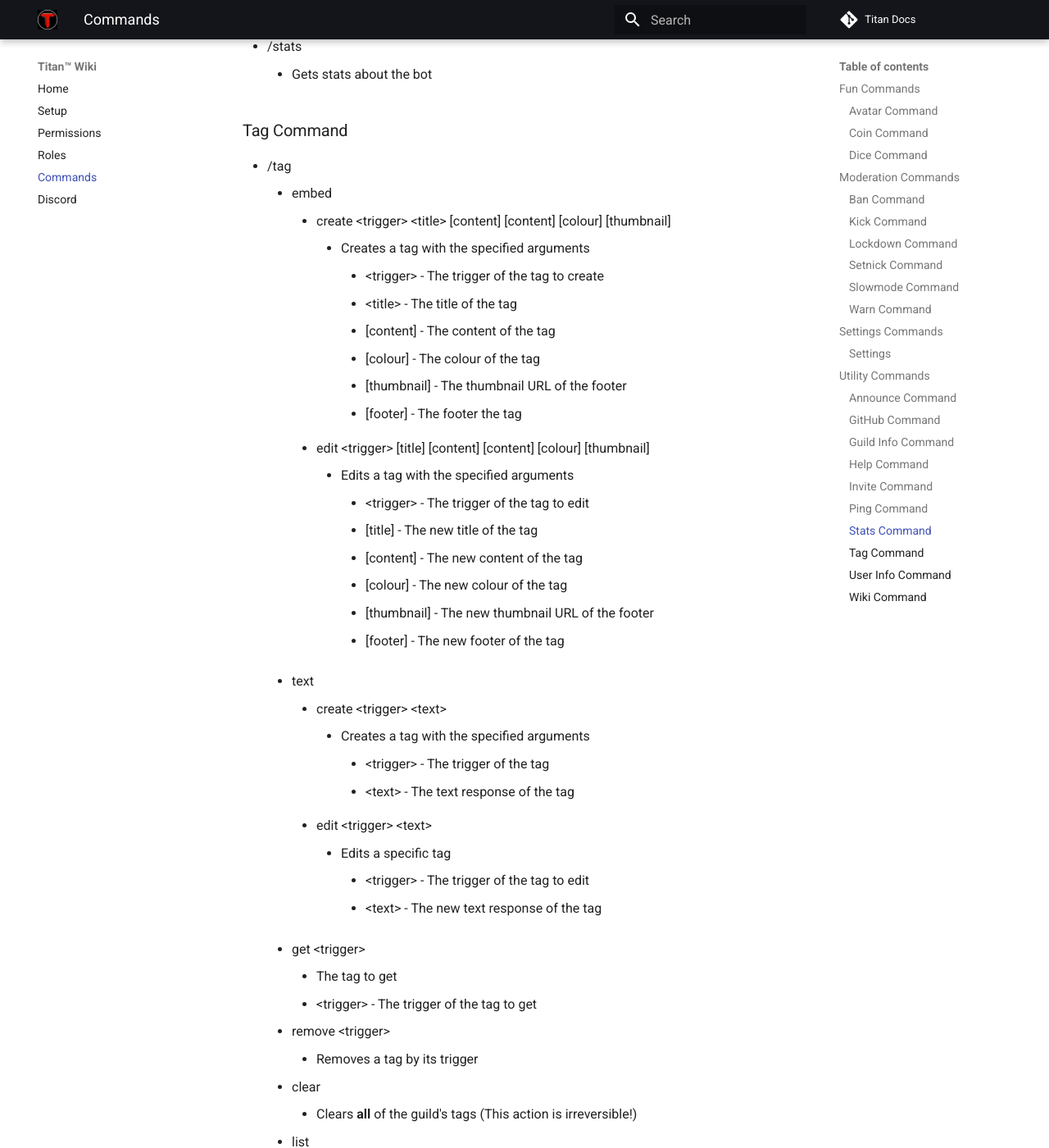
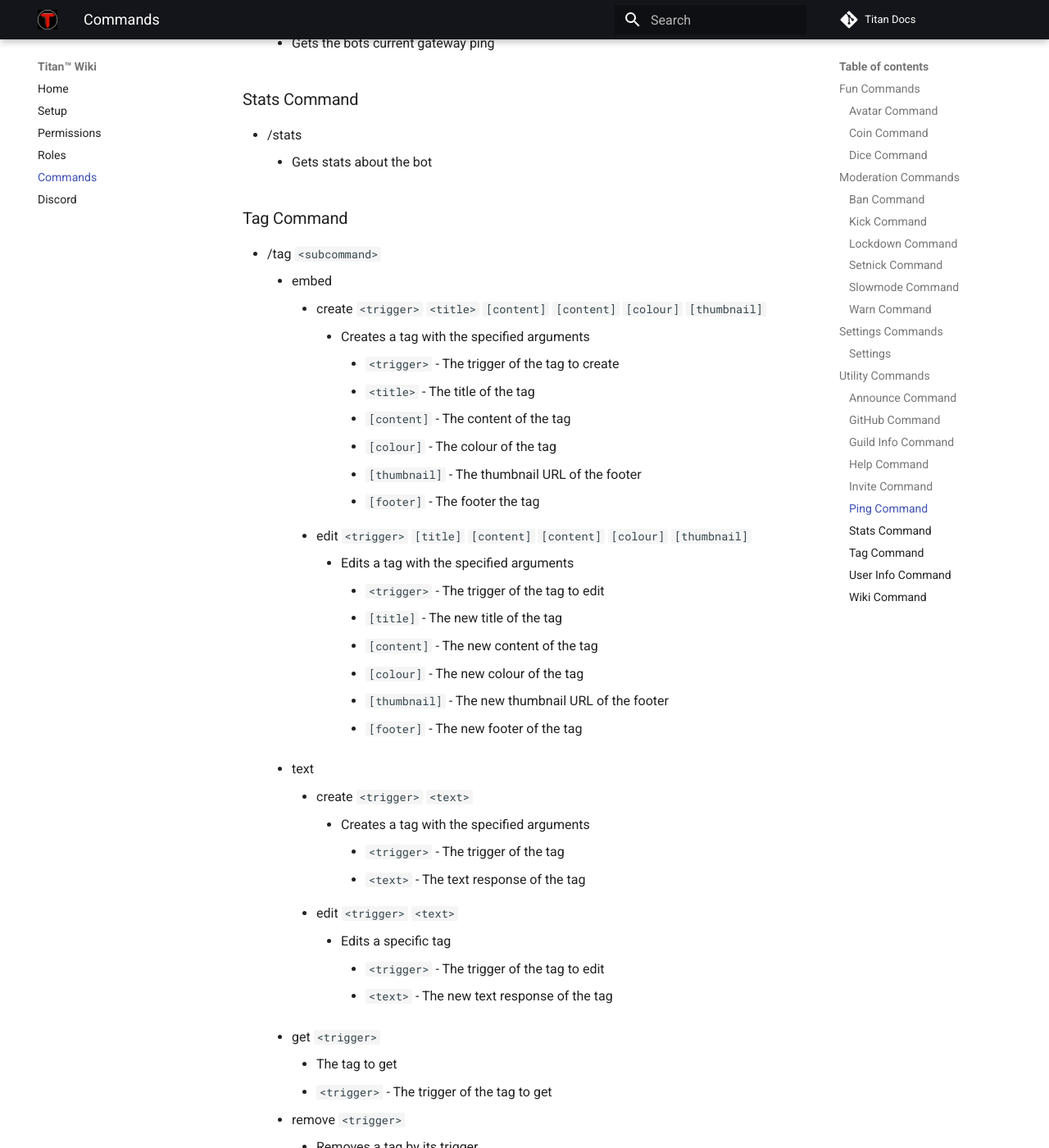
Before and after one commit to ANutley/Titan-Docs, an MkDocs documentation site: the page built from docs/commands.md, in a window 1280 px wide and 1400 px high, scrolled down 6304 px. Shown: the whole window at 82% size. Built offline with MkDocs 1.6.1 and Material for MkDocs 9.7.7, drawn with Linux system fonts in a browser that asks for light colours; comment, search, counter and statistics services are not loaded; some of the changed text lies outside the part shown.

Commit message:
More tweaks

```diff
--- a/docs/commands.md
+++ b/docs/commands.md
@@ -8,9 +8,9 @@
 
 ### Avatar Command
 
-* /avatar [user]
+* /avatar `[user]`
     * Finds the avatar of a user
-        * [user] - The user you want to find the avatar of
+        * `[user]` - The user you want to find the avatar of
 
 ### Coin Command
 
@@ -53,36 +53,36 @@
 
 ### Setnick Command
 
-* /setnick <user\> [nickname]
+* /setnick `<user>` `[nickname]`
     * Changes the nickname of the specified user
-        * <user\> The user to change the nickname of
-        * [nickname] The nickname that the current nickname should be changed to (run without this option to clear the existing nickname)
+        * `<user>` The user to change the nickname of
+        * `[nickname]` The nickname that the current nickname should be changed to (run without this option to clear the existing nickname)
 
 ### Slowmode Command
 
-* /slowmode [channel] [hours] [minutes] [seconds]
+* /slowmode `[channel]` `[hours]` `[minutes]` `[seconds]`
     * Changes the slowmode of a channel, maximum of 1 message per 6 hours (Run without any time related option to disable slowmode)
-        * [channel] - The channel to change the slowmode of a channel. Uses the current channel if this option is not specified
-        * [hours] - The time in hours to set the slowmode rate to
-        * [minutes] - The time in minutes to set the slowmode rate to
-        * [seconds] - The time in seconds to set the slowmode rate to
+        * `[channel]` - The channel to change the slowmode of a channel. Uses the current channel if this option is not specified
+        * `[hours]` - The time in hours to set the slowmode rate to
+        * `[minutes]` - The time in minutes to set the slowmode rate to
+        * `[seconds]` - The time in seconds to set the slowmode rate to
 
 ### Warn Command
 
-* /warn <subcommandgroup\>
-    * add <user\> <reason\>
+* /warn
+    * add `<user>` `<reason>`
         * Adds a warning to a user
-        * <user\> - The user to add the warning to
-        * <reason\> - The reason for the warning
-    * remove <warning id\>
-        * Removes a warning from a user by its warning id (This can be found via the /warn list <user> command)
-        * <warning id\> The id of the warning to remove
-    * list <user\>
+            * `<user>` - The user to add the warning to
+            * `<reason>` - The reason for the warning
+    * remove `<warning id>`
+        * Removes a warning from a user by its warning id (This can be found via the /warn list `<user>` command)
+            * `<warning id>` The id of the warning to remove
+    * list `<user>`
         * Lists the warnings of the specified user
-        * <user\> - The user whose warning you want to list
-    * clear <user\>
+            * `<user>` - The user whose warning you want to list
+    * clear `<user>`
         * Clears warning for the specified user
-        * <user\> The user whose warning you want to clear
+            * `<user>` The user whose warning you want to clear
 
 ---
 
@@ -92,12 +92,12 @@
 
 * /settings
     * guild
-        * modrole <role\>
+        * modrole `<role>`
             * Changes the guild's modrole
-            * <role\> The role you want to change it to
-        * adminrole <role\>
+                * `<role>` The role you want to change it to
+        * adminrole `<role>`
             * Changes the guild's adminrole
-            * <role\> The role you want to change it to
+                * `<role>` The role you want to change it to
     * pingprotection
         * enable
             * Enables ping protection
@@ -145,26 +146,26 @@
 
 ### Announce Command
 
-* /announce <channel\> [title] [content] [colour] [thumbnail] [footer]
+* /announce `<channel>` `[title]` `[content]` `[colour]` `[thumbnail]` `[footer]`
     * Sends an announcement into a channel of your choice
-        * <channel\> - The channel to send the announcement for
-        * [title] - The title of the announcement
-        * [content] - The content of the announcement
-        * [colour] - The colour of the announcement
-        * [thumbnail] - The thumbnail URL of the footer
-        * [footer] - The footer the announcement
+        * `<channel>` - The channel to send the announcement for
+        * `[title]` - The title of the announcement
+        * `[content]` - The content of the announcement
+        * `[colour]` - The colour of the announcement
+        * `[thumbnail]` - The thumbnail URL of the footer
+        * `[footer]` - The footer the announcement
 
 ### GitHub Command
 * /github
-    * repo <repo\>
+    * repo `<repo>`
         * Gets information about a GitHub repository
-            * <repo\> - The repo to get information about
-    * user <user\>
+            * `<repo>` - The repo to get information about
+    * user `<user>`
         * Gets information about a GitHub user
-            * <user\> - The user to get information about
-    * org <org\>
+            * `<user>` - The user to get information about
+    * org `<org>`
         * Gets information about a GitHub organisation
-            * <org\> The organisation to get information about
+            * `<org>` The organisation to get information about
 
 ### Guild Info Command
 
@@ -173,10 +174,10 @@
 
 ### Help Command
 
-* /help [command]
+* /help `[command]`
     * If ran without an option it will show information about the help command. If an option is provided it will show
       information about the specified command
-        * [command] - The command to query
+        * `[command]` - The command to query
 
 ### Invite Command
 * /invite
@@ -194,37 +195,37 @@
 
 ### Tag Command
 
-* /tag <subcommand>
+* /tag `<subcommand>`
     * embed
-        * create <trigger\> <title\> [content] [content] [colour] [thumbnail]
+        * create `<trigger>` `<title>` `[content]` `[content]` `[colour]` `[thumbnail]`
             * Creates a tag with the specified arguments
-                * <trigger\> - The trigger of the tag to create
-                * <title\> - The title of the tag
-                * [content] - The content of the tag
-                * [colour] - The colour of the tag
-                * [thumbnail] - The thumbnail URL of the footer
-                * [footer] - The footer the tag
-        * edit <trigger\> [title] [content] [content] [colour] [thumbnail]
+                * `<trigger>` - The trigger of the tag to create
+                * `<title>` - The title of the tag
+                * `[content]` - The content of the tag
+                * `[colour]` - The colour of the tag
+                * `[thumbnail]` - The thumbnail URL of the footer
+                * `[footer]` - The footer the tag
+        * edit `<trigger>` `[title]` `[content]` `[content]` `[colour]` `[thumbnail]`
             * Edits a tag with the specified arguments
-                * <trigger\> - The trigger of the tag to edit
-                * [title] - The new title of the tag
-                * [content] - The new content of the tag
-                * [colour] - The new colour of the tag
-                * [thumbnail] - The new thumbnail URL of the footer
-                * [footer] - The new footer of the tag
+                * `<trigger>` - The trigger of the tag to edit
+                * `[title]` - The new title of the tag
+                * `[content]` - The new content of the tag
+                * `[colour]` - The new colour of the tag
+                * `[thumbnail]` - The new thumbnail URL of the footer
+                * `[footer]` - The new footer of the tag
     * text
-        * create <trigger\> <text\>
+        * create `<trigger>` `<text>`
             * Creates a tag with the specified arguments
-                * <trigger\> - The trigger of the tag
-                * <text\> - The text response of the tag
-        * edit <trigger\> <text\>
+                * `<trigger>` - The trigger of the tag
+                * `<text>` - The text response of the tag
+        * edit `<trigger>` `<text>`
             * Edits a specific tag
-                * <trigger\> - The trigger of the tag to edit
-                * <text\> - The new text response of the tag
-    * get <trigger\>
+                * `<trigger>` - The trigger of the tag to edit
+                * `<text>` - The new text response of the tag
+    * get `<trigger>`
         * The tag to get
-        * <trigger\> - The trigger of the tag to get
-    * remove <trigger\>
+        * `<trigger>` - The trigger of the tag to get
+    * remove `<trigger>`
         * Removes a tag by its trigger
     * clear
         * Clears **all** of the guild's tags (This action is irreversible!)
@@ -236,9 +237,9 @@
 
 ### User Info Command
 
-* /userinfo [user]
+* /userinfo `[user]`
     * Sends information about yourself of a specified user
-        * [user] - The user you want to find information about
+        * `[user]` - The user you want to find information about
 
 ### Wiki Command
 
```
Also changed, not shown: other parts of docs/commands.md (+26 -25 lines), docs/permissions.md (+2 -2 lines), docs/roles.md (+1 -1 lines).
